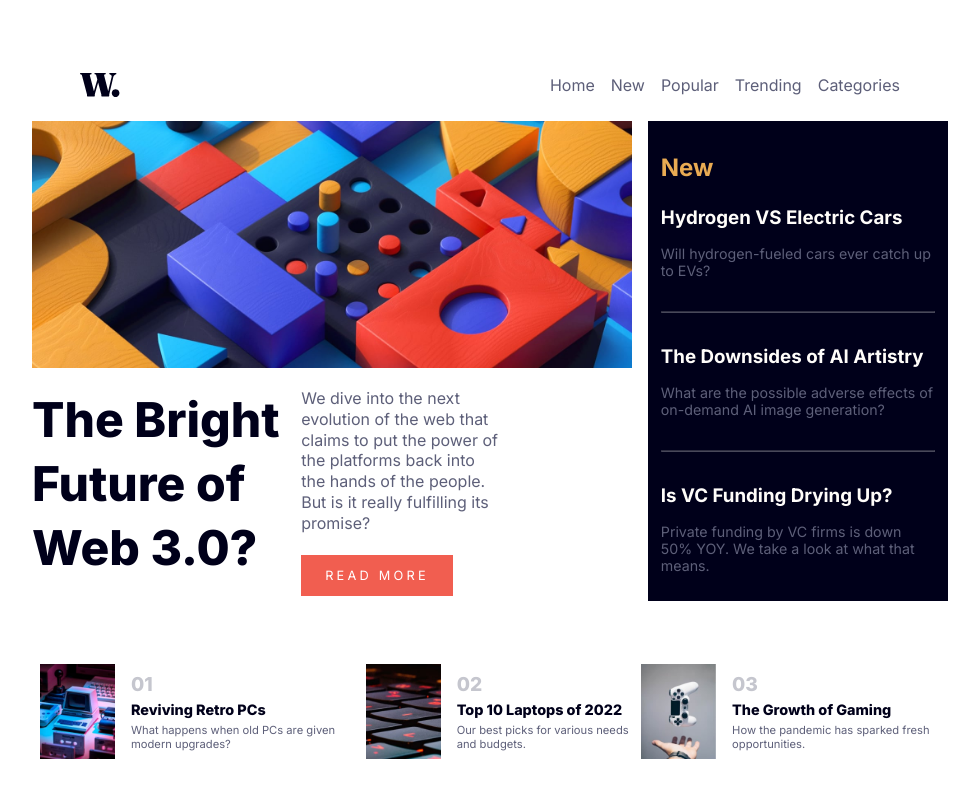
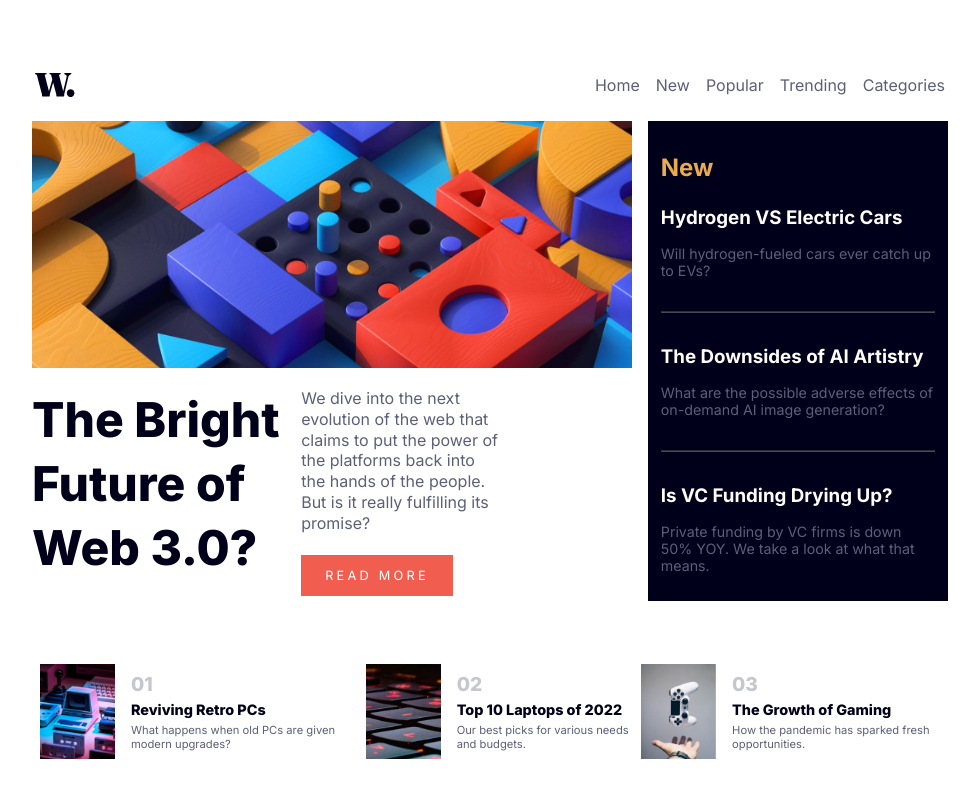
Before and after one commit to yuuricrz/projeto-homepage, a plain HTML site: page index.html in a window 1280 px wide. Shown: the whole page, without its empty margins (150-1129 px from the left). Drawn offline with Linux system fonts and the light colour scheme.

Commit message:
Update style.css

```diff
--- a/style.css
+++ b/style.css
@@ -217,7 +217,7 @@
         min-height: 100vh;
     }
     header{
-        max-width: 820px;
+        max-width: 910px;
         width: 100%;
     }
     .imgmob{
```
